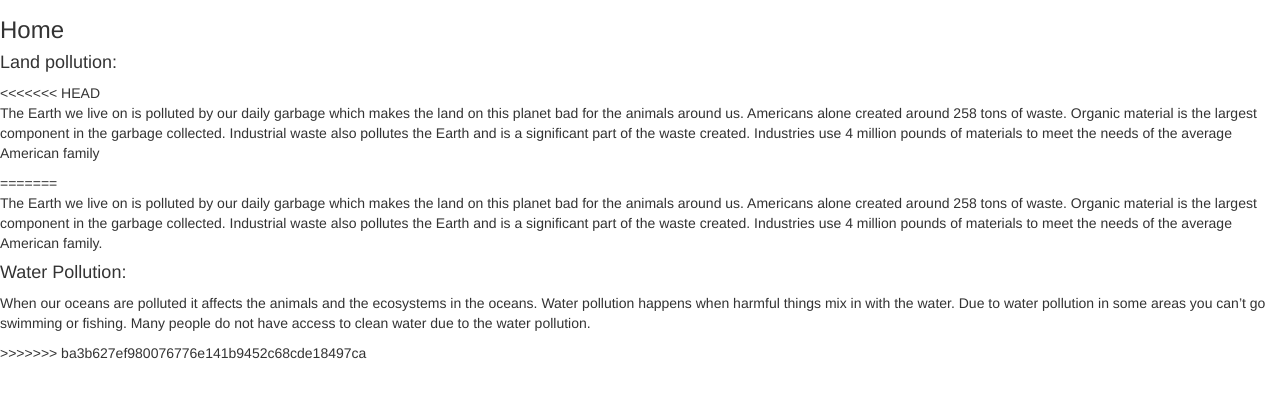
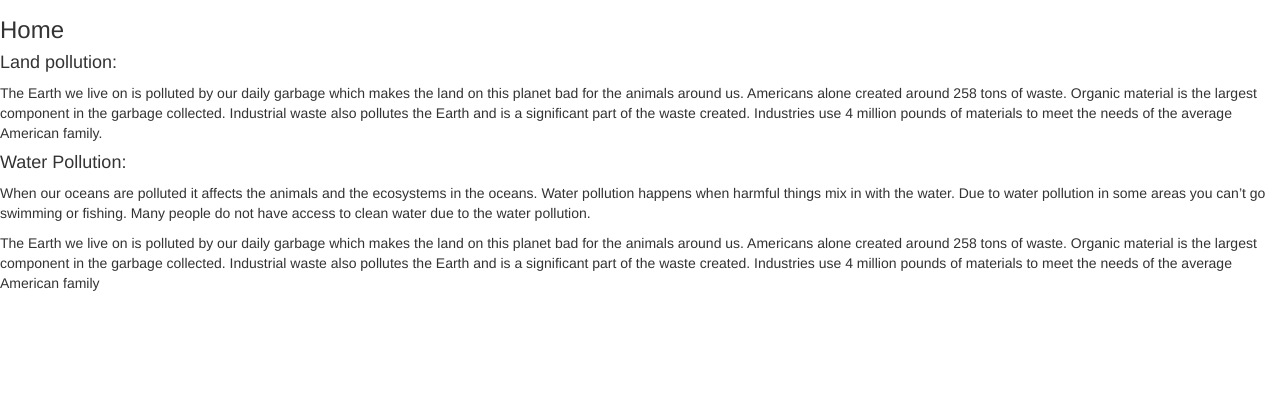
Before and after one commit to RoshanNDev/pollution, a plain HTML site: page index.html in a window 1280 px wide. Shown: the part 116-514 px from the top of the page. Drawn offline with nearby package versions, Linux system fonts and the light colour scheme.

Commit message:
apparent merge error

```diff
--- a/index.html
+++ b/index.html
@@ -13,13 +13,10 @@
 <body>
 <h3>Home</h3>
 <h4>Land pollution:</h4>
-<<<<<<< HEAD
-<p>The Earth we live on is polluted by our daily garbage which makes the land on this planet bad for the animals around us. Americans alone created around 258 tons of waste. Organic material is the largest component in the garbage collected. Industrial waste also pollutes the Earth and is a significant part of the waste created. Industries use 4 million pounds of materials to meet the needs of the average American family</p>
-=======
 <p>The Earth we live on is polluted by our daily garbage which makes the land on this planet bad for the animals around us. Americans alone created around 258 tons of waste. Organic material is the largest component in the garbage collected. Industrial waste also pollutes the Earth and is a significant part of the waste created. Industries use 4 million pounds of materials to meet the needs of the average American family.</p>
 <h4>Water Pollution:</h4>
 <p>When our oceans are polluted it affects the animals and the ecosystems in the oceans. Water pollution happens when harmful things mix in with the water. Due to water pollution in some areas you can’t go swimming or fishing. Many people do not have access to clean water due to the water pollution. </p>
->>>>>>> ba3b627ef980076776e141b9452c68cde18497ca
+<p>The Earth we live on is polluted by our daily garbage which makes the land on this planet bad for the animals around us. Americans alone created around 258 tons of waste. Organic material is the largest component in the garbage collected. Industrial waste also pollutes the Earth and is a significant part of the waste created. Industries use 4 million pounds of materials to meet the needs of the average American family</p>
 
 </body>
 </html>
```
